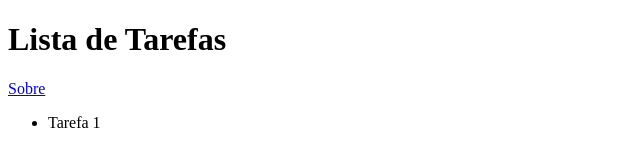
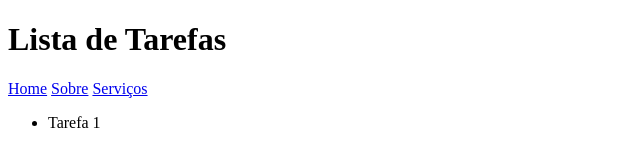
Before and after one commit to LucasPaino/lista-de-tarefas, a plain HTML site: page index.html in a window 1280 px wide. Shown: the whole page, without its empty margins (0-640 px from the left). Drawn offline with Linux system fonts and the light colour scheme.

Commit message:
Index.html

```diff
--- a/index.html
+++ b/index.html
@@ -9,7 +9,9 @@
     <header>
         <h1>Lista de Tarefas</h1>
         <nav>
+            <a href="home.html">Home</a>
             <a href="sobre.html">Sobre</a>
+            <a href="servicos.html">Serviços</a>
         </nav>
     </header>
 
```
